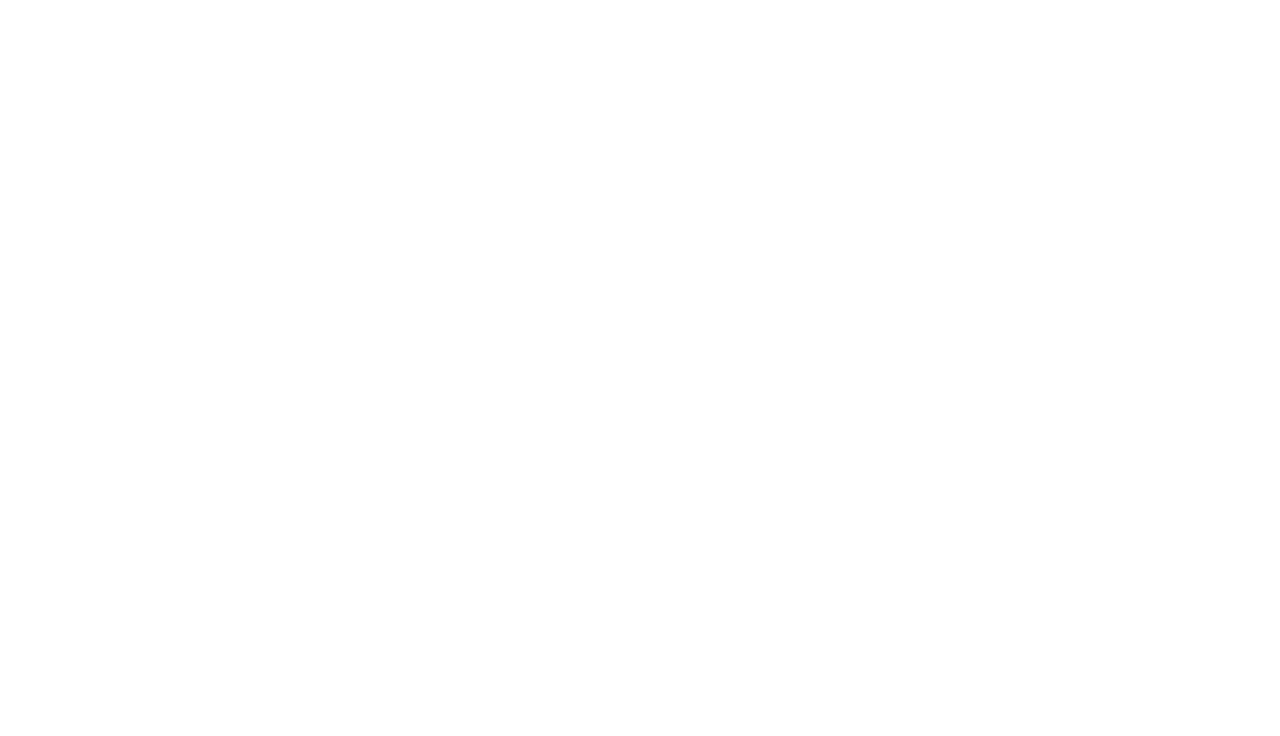
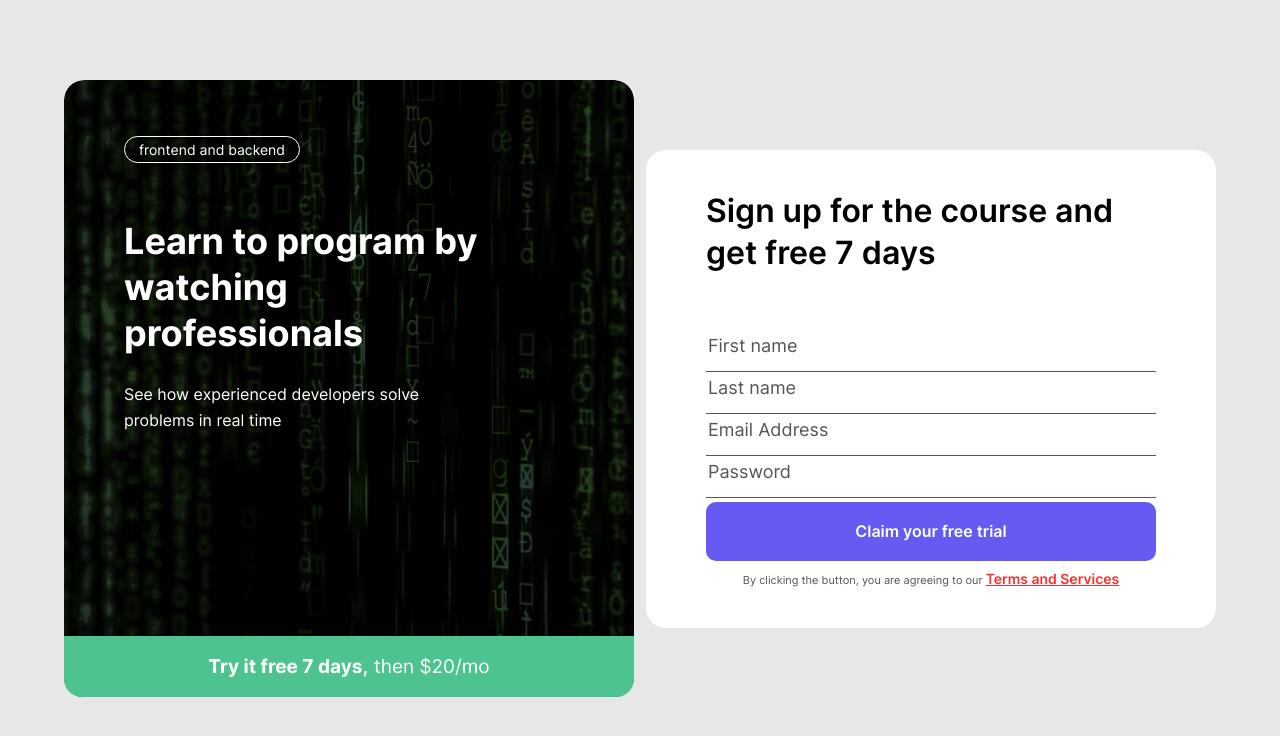
Before and after one commit to shakhbozpro/intro-components, a plain HTML site: page index.html in a window 1280 px wide. Drawn offline with Linux system fonts and the light colour scheme.

Commit message:
Added css codes

```diff
--- a/css/main.css
+++ b/css/main.css
@@ -37,6 +37,8 @@ body {
    margin: 0;
    padding: 0;
    font-size: 16px;
+   font-family: "Inter", "Arial", sans-serif;
+   background-color: #E7E7E7;
 }
 
 :root {
@@ -79,3 +81,185 @@ ul, ol {
 h1, h2, h3, h4, h5, h6, p {
    margin: 0;
 }
+
+.main {
+   padding-top: 80px;
+   padding-bottom: 80px;
+}
+
+.main-wrapper {
+   display: flex;
+   align-items: center;
+   justify-content: space-between;
+}
+
+.main-start {
+   width: 570px;
+   background-image: url("./../images/bg-img.jpg");
+   background-repeat: no-repeat;
+   padding-top: 60px;
+   padding-right: 60px;
+   padding-left: 60px;
+   border-radius: 20px;
+}
+
+.main-text {
+   font-weight: 500;
+   font-size: 14px;
+   line-height: 17px;
+   border: 1px solid var(--white);
+   border-radius: 20px;
+   width: 178px;
+   padding: 4px 14px;
+   color: var(--white);
+}
+
+.main-text-wrapper {
+   width: 389px;
+   padding-top: 60px;
+}
+
+.main-heading {
+   font-size: 36px;
+   line-height: 46px;
+   color: var(--white);
+   margin-bottom: 25px;
+}
+
+.main-subtitle {
+   width: 347px;
+   line-height: 26px;
+   color: var(--white);
+   margin-bottom: 203px;
+}
+
+.main-link {
+   font-size: 19px;
+   line-height: 23px;
+   color: var(--white);
+   background-color: var(--green);
+   text-decoration: none;
+   padding: 19px;
+   display: block;
+   margin-right: -60px;
+   margin-left: -60px;
+   border-bottom-left-radius: 18px;
+   border-bottom-right-radius: 18px;
+   text-align: center;
+}
+
+.main-link-bold-text {
+   font-weight: 700;
+}
+
+.main-end {
+   width: 570px;
+}
+
+.form {
+   background-color: var(--white);
+   border-radius: 20px;
+   padding: 40px 60px;
+   display: flex;
+   flex-direction: column;
+}
+
+.form-heading {
+   font-weight: 600;
+   font-size: 32px;
+   line-height: 42px;
+   margin-bottom: 60px;
+}
+
+.form-label {
+   width: 100%;
+
+}
+
+/* .form-input:not(:last-child) {
+   margin-bottom: 35px;
+} */
+
+.form-input:last-child {
+   display: block;
+   margin-bottom: 63px;
+}
+
+.form-input {
+   width: 100%;
+   border: none;
+   outline: none;
+   border-bottom: 1px solid var(--gray);
+   padding-bottom: 14px;
+   font-weight: 600;
+   font-size: 18px;
+   line-height: 22px;
+   margin-bottom: 4px;
+}
+
+.form-input::placeholder {
+   font-weight: 400;
+   line-height: 19px;
+   color: var(--gray);
+}
+
+.form-input:focus {
+   border-bottom-color: #000000;
+}
+
+.form-input:not(:placeholder-shown):not(:focus):invalid {
+   border-bottom-color: var(--red);
+}
+
+.form-input:not(:placeholder-shown):not(:focus):invalid .form-input::placeholder  {
+  color: var(--red);
+}
+
+.form-input:not(:placeholder-shown):not(:focus) + .invalid-text {
+   display: block;
+}
+
+.invalid-text {
+   color: var(--red);
+   font-size: 11px;
+   line-height: 13px;
+   display: none;
+   text-align: end;
+}
+
+.form-btn {
+   font-weight: 600;
+   line-height: 19px;
+   color: var(--white);
+   border: none;
+   background: none;
+   background-color: var(--siyoh);
+   border-radius: 10px;
+   padding: 20px 0;
+   text-align: center;
+   margin-bottom: 8px;
+}
+
+.form-btn:hover {
+   cursor: pointer;
+}
+
+.form-btn:active {
+   background-color: #3A2BF8;
+}
+
+.click-wrapper {
+   text-align: center;
+}
+
+.click-text {
+   font-size: 11px;
+   line-height: 15px;
+   color: var(--gray);
+}
+
+.click-link {
+   font-weight: 600;
+   font-size: 14px;
+   color: var(--red);
+}
--- a/index.html
+++ b/index.html
@@ -9,6 +9,52 @@
    <title>Intro components</title>
 </head>
 <body>
+   <h1 class="visually-hidden">Intro components</h1>
+   <main class="main">
+      <div class="container">
+         <div class="main-wrapper">
+            <div class="main-start">
+               <span class="main-text">frontend and backend</span>
+               <div class="main-text-wrapper">
+                  <h2 class="main-heading">Learn to program by watching professionals</h2>
+               <p class="main-subtitle">See how experienced developers solve problems in real time</p>
+               </div>
+               <a class="main-link" href="#"><strong class="main-link-bold-text">Try it free 7 days,</strong> then $20/mo</a>
+            </div>
 
+            <div class="main-end">
+               <form class="form" action="https://echo.htmlacademy.ru/courses" method="POST" autocomplete="off">
+                  <h2 class="form-heading">Sign up for the course and get free 7 days</h2>
+
+                  <label class="form-label">
+                     <input class="form-input" type="text" name="userfirst_name" placeholder="First name" aria-label="Enter your first name" minlength="2" required>
+                     <span class="invalid-text">First Name cannot be empty</span>
+                  </label>
+
+                  <label class="form-label">
+                     <input class="form-input" type="text" name="userlast_name" placeholder="Last name" aria-label="Enter your last name" minlength="2" required>
+                     <span class="invalid-text">Last Name cannot be empty</span>
+                  </label>
+
+                  <label class="form-label">
+                     <input class="form-input" type="email" name="useremail" placeholder="Email Address" aria-label="Enter your email address" required>
+                     <span class="invalid-text">Looks like this is not an email</span>
+                  </label>
+
+                  <label class="form-label">
+                     <input class="form-input" type="password" name="userpassword" placeholder="Password" aria-label="Enter your password" minlength="8" required>
+                     <span class="invalid-text">Password cannot be empty</span>
+                  </label>
+
+                  <button class="form-btn" type="submit">Claim your free trial</button>
+
+                  <div class="click-wrapper">
+                     <span class="click-text">By clicking the button, you are agreeing to our <a class="click-link" href="#">Terms and Services</a></span>
+                  </div>
+               </form>
+            </div>
+         </div>
+      </div>
+   </main>
 </body>
 </html>
```
